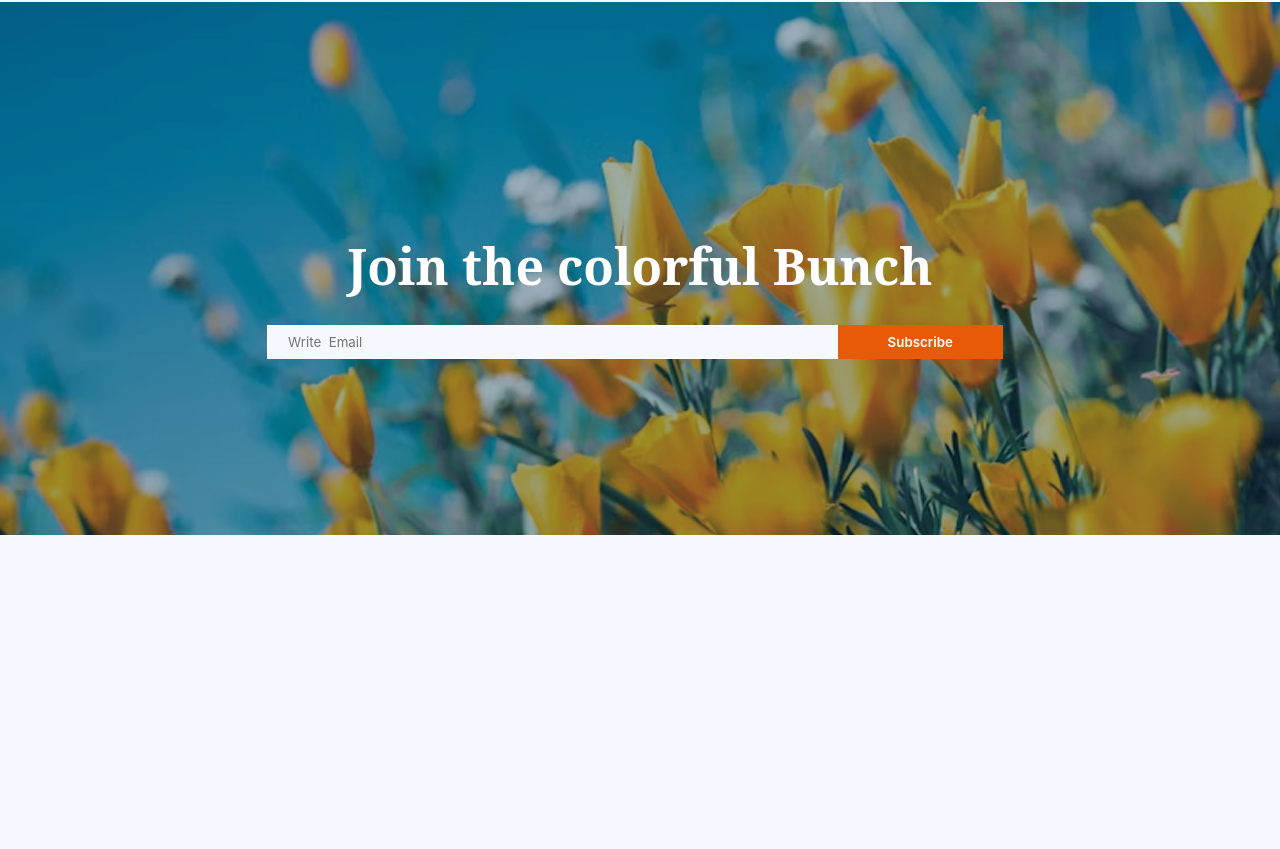
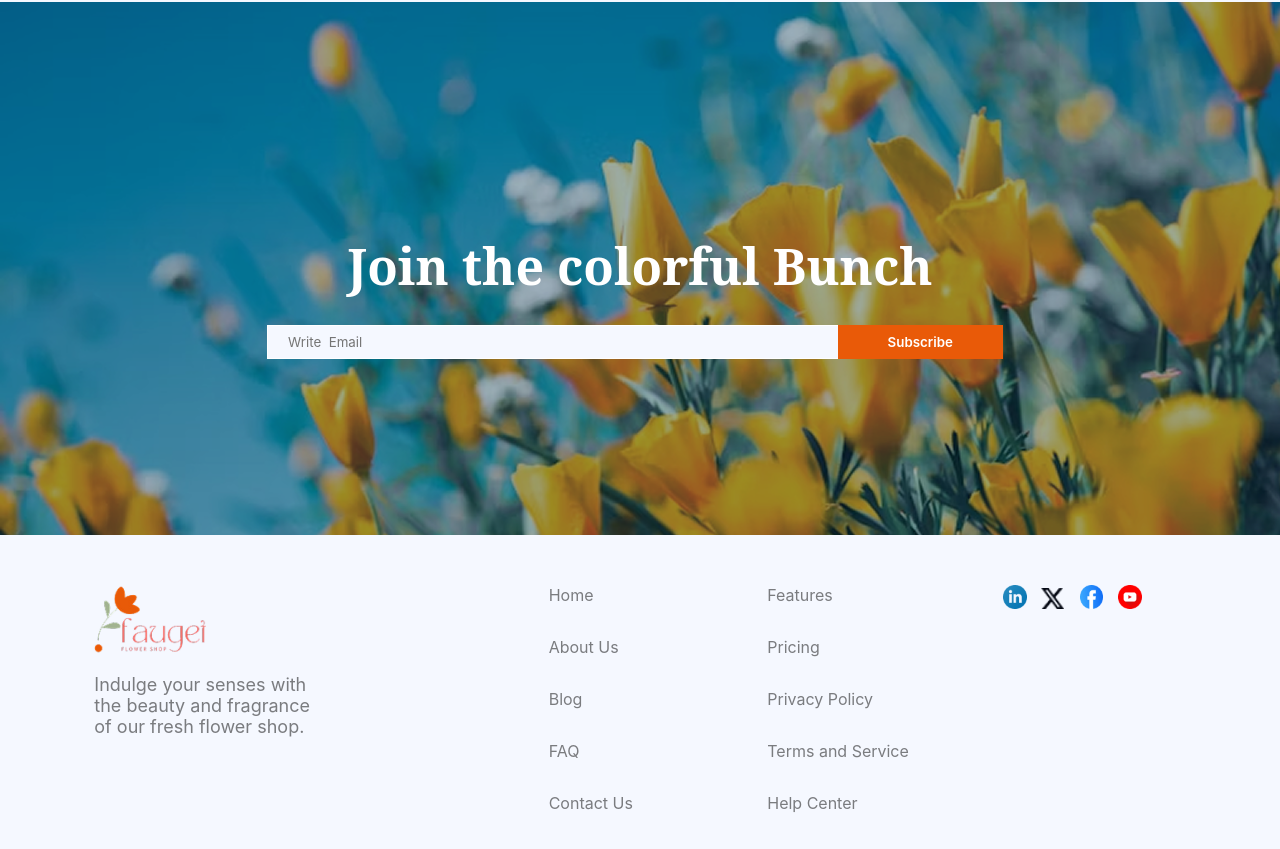
Before and after one commit to SR-JISAN/Assingment-02, a plain HTML site: page index.html in a window 1280 px wide. Shown: the part 3499-4348 px from the top of the page. Before the commit the page ends 4084 px from the top, so only its background shows below. Drawn offline with Linux system fonts and the light colour scheme.

Commit message:
footer-done

```diff
--- a/index.html
+++ b/index.html
@@ -200,7 +200,32 @@
                 </section>
     </main>
     <footer>
-
+        <div class="footer-container">
+            <div class="logo">
+                <img src="./icons/logo.png" alt="">
+                <p>Indulge your senses with the beauty and fragrance of our fresh flower shop.</p>
+            </div>
+            <ul>
+                <li><a href="">Home</a></li>
+                <li><a href="">About Us</a></li>
+                <li><a href="">Blog</a></li>
+                <li><a href="">FAQ</a></li>
+                <li><a href="">Contact Us</a></li>
+            </ul>
+            <ul>
+                <li><a href="">Features</a></li>
+                <li><a href="">Pricing</a></li>
+                <li><a href="">Privacy Policy</a></li>
+                <li><a href="">Terms and Service</a></li>
+                <li><a href="">Help Center</a></li>
+            </ul>
+            <div class="icon">
+                <img src="./icons/icon-linkedin.png" alt="">
+                <img src="./icons/icon-twitter.png" alt="">
+                <img src="./icons/icon-facebook.png" alt="">
+                <img src="./icons/icon-youtube.png" alt="">
+            </div>
+        </div>
     </footer>
 </body>
 </html>
--- a/styles/styles.css
+++ b/styles/styles.css
@@ -333,8 +333,38 @@
     padding: 10px 50px;
     border-radius: 0px 10px 10px 0px;
 }
-
-
+/* ----------------footer------------- */
+.footer-container{
+    display: flex;
+    justify-content: space-evenly;
+    margin-bottom: 50px;
+}
+.logo{
+    width: 25%;
+}
+.logo>img{
+    width: 35%;
+}
+.logo>p{
+    margin-top: 16px;
+    width: 70%;
+    font-size: 18px;
+    font-weight: 400;
+    color: rgba(0, 0, 0, 0.5);
+ }
+ .footer-container>ul>li{
+    margin-bottom: 32px;
+    list-style: none;
+ }
+ .footer-container>ul>li>a{
+    color: rgba(0, 0, 0, 0.5);
+    font-size: 16px;
+    text-decoration: none;
+ }
+.icon>img{
+    margin-right: 10px;
+    width: 13%;
+}
 
 
 
@@ -415,6 +445,9 @@
     font-size: 16px;
     width: 100%;
 }
+.badge-content>ul{
+    padding-left: 25px;
+}
 
 /* ----------------deals------------------ */
 .deals-container{
@@ -425,6 +458,13 @@
     margin: auto;
     gap: 13px;
    }
+.deals-head {
+    margin-bottom: 47px;
+}
+   .deals-head>p {
+    font-size: 16px;
+    width: 73%;
+}
    /* --------------join-------------- */
 .join-container{
     padding-top: 40%;
@@ -439,4 +479,28 @@
 .customized:hover{
     padding: 10px 25px;
 }
+
+/* ------------------footer-------------- */
+.footer-container{
+    flex-direction: column;
+    width: 92%;
+    margin: auto;
+    margin-bottom: 50px;
 }
+.logo{
+    width: 100%;
+    margin-bottom: 20px;
+}
+.logo>img{
+    width: auto;
+}
+.logo>p{
+    width: 100%;
+}
+.footer-container>ul{
+    padding-left: 0px;
+}
+.icon>img {
+    width: 9%;
+}
+}
```
